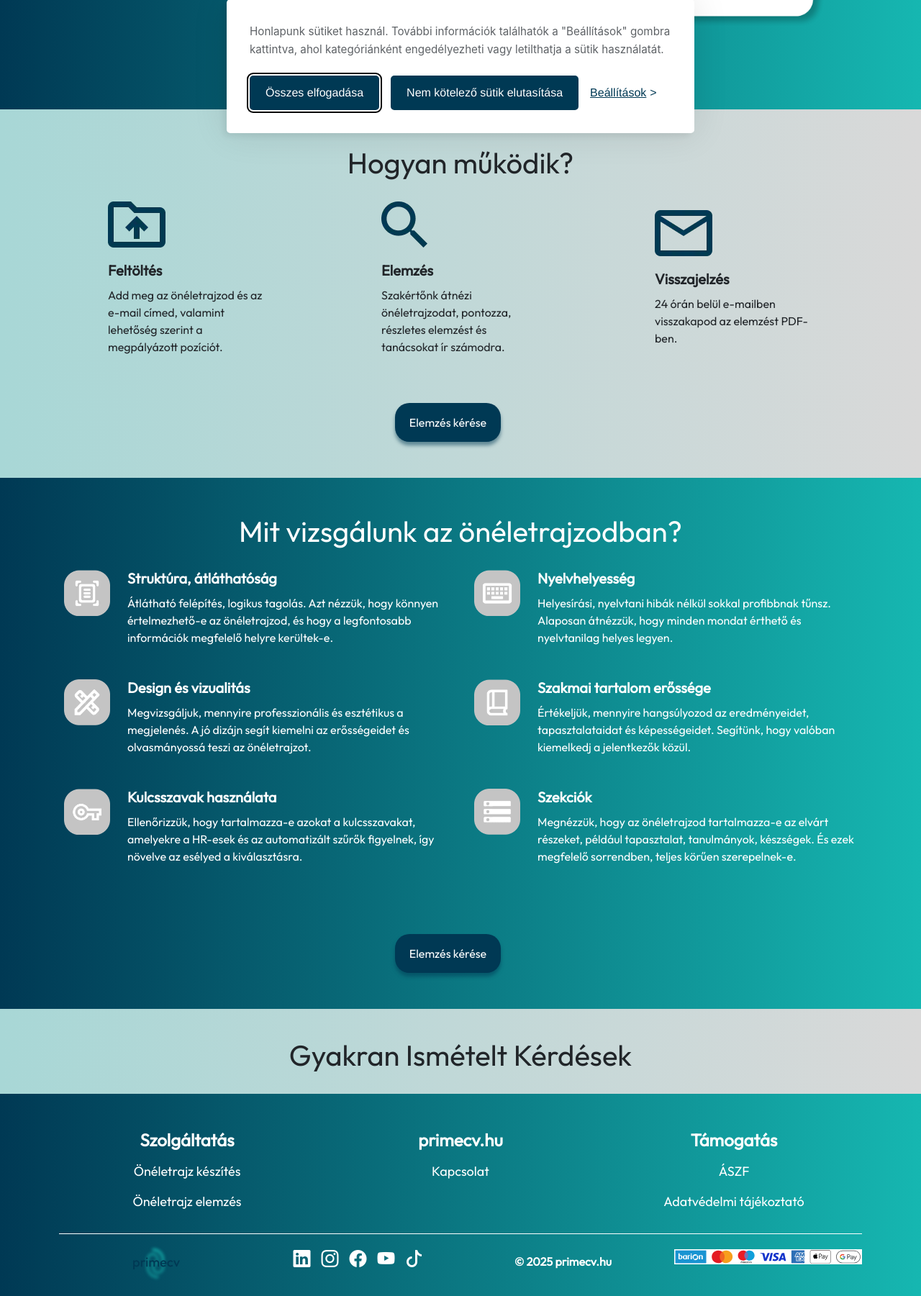
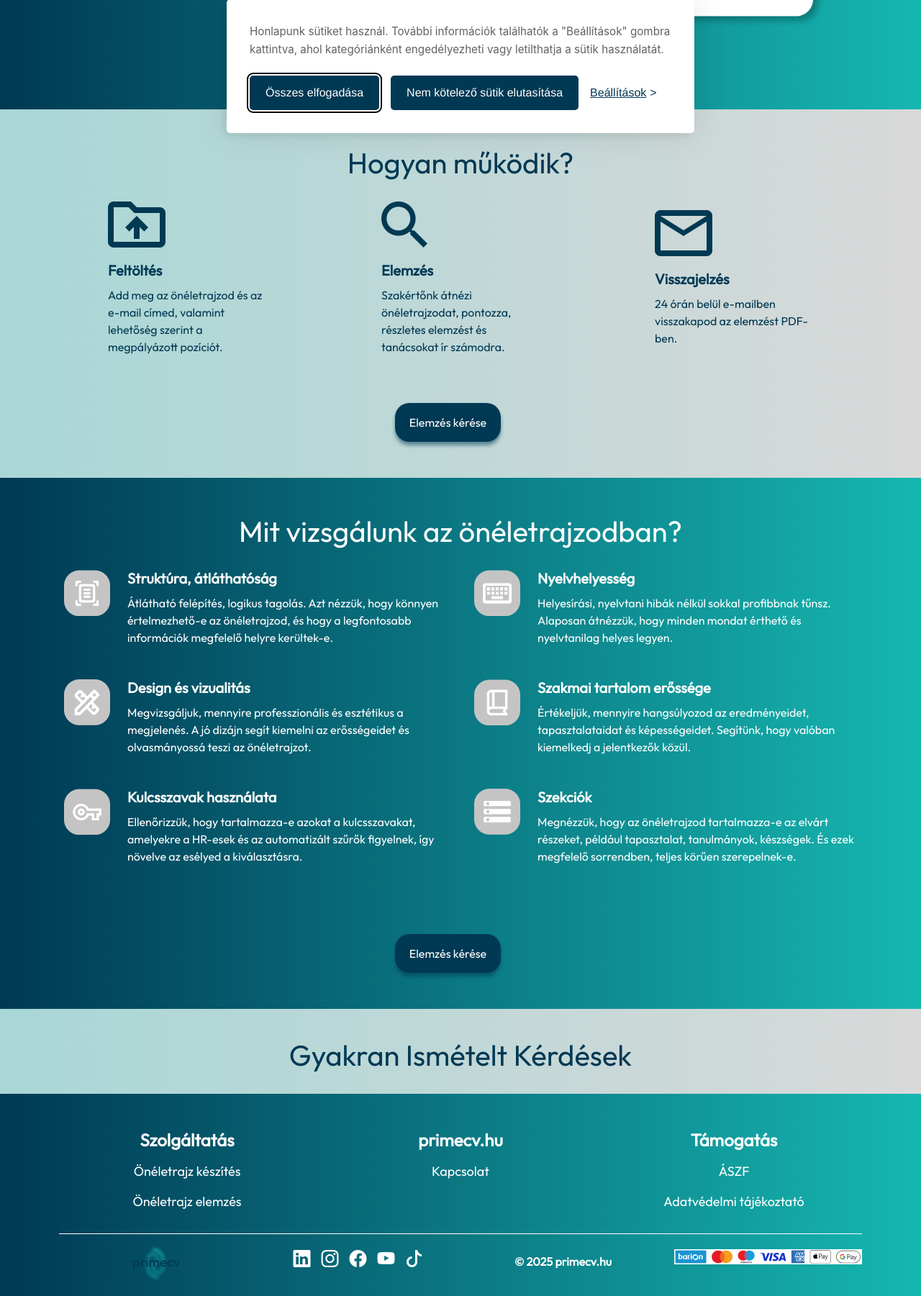
Before and after one commit to Kiralyroli/karrier, a Symfony app: template templates/cv_analysis/cv_analysis.html.twig in a window 1280 px wide. Shown: the part 599-2400 px from the top of the page at 72% size. Run offline with Twig, Linux system fonts and the light colour scheme; the template is opened without the code that fills it, so the values that code supplies are empty; style sheets or scripts are compiled from the project's sources; some libraries are stand-ins or nearby versions.

Commit message:
önéletrajt elemzés kisebb megjelenésbeli módosítások

```diff
--- a/assets/styles/components/_faq.scss
+++ b/assets/styles/components/_faq.scss
@@ -1,5 +1,6 @@
 #faq {
   padding-top: 40px;
+  color: $base-color-dark;
 
   h2 {
     text-align: center;
--- a/assets/styles/cv_analysis/_working.scss
+++ b/assets/styles/cv_analysis/_working.scss
@@ -1,6 +1,7 @@
 #cv-analysis-page #working {
   padding-top: 50px;
   padding-bottom: 50px;
+  color: $base-color-dark;
 
   .main-title {
     text-align: center;
@@ -13,8 +14,11 @@
     padding-right: 80px;
 
     .image {
-      height: 64px;
       margin-bottom: 20px;
+
+      img {
+        height: 64px;
+      }
     }
 
     .sub-title {
```
Also changed, not shown: assets/images/cv_analysis/working1.webp, assets/images/cv_analysis/working2.webp, assets/images/cv_analysis/working3.webp.
